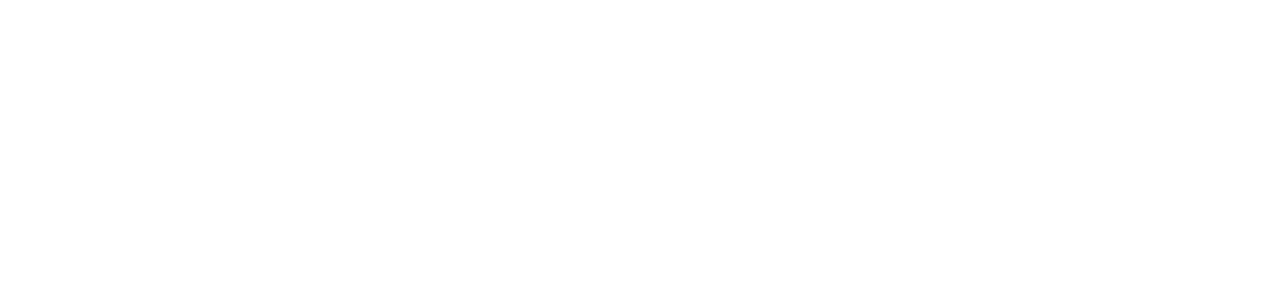
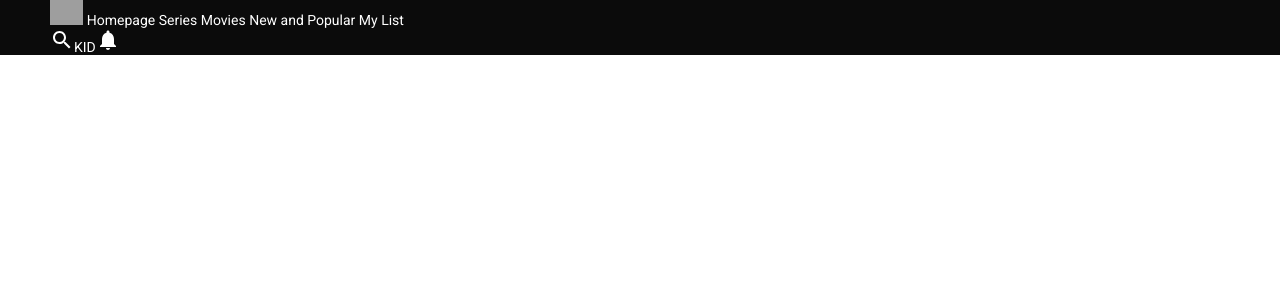
Before and after one commit to swapnilkr/Netflix, a React (Create React App) app in the folder client/: page / in a window 1280 px wide. Shown: the top 300 px of the page. Built offline with nearby package versions, Linux system fonts and the light colour scheme; grey boxes are pictures that could not be loaded.

Commit message:
Components

```diff
--- /dev/null
+++ b/client/src/components/navbar/Navbar.jsx
@@ -0,0 +1,28 @@
+import "./Navbar.scss"
+import {Search,Notifications} from "@material-ui/icons"
+
+
+const Navbar = () => {
+    return (
+        <div className="navbar">
+            <div className="container">
+                <div className="left">
+                    <img src="https://upload.wikimedia.org/wikipedia/commons/0/08/Netflix_2015_logo.svg" alt= "" />
+                    <span> Homepage</span>
+                    <span> Series</span>
+                    <span> Movies</span>
+                    <span> New and Popular</span>
+                    <span> My List</span>
+
+                </div>
+                <div className="right">
+                    <Search/>
+                    <span>KID</span>
+                    <Notifications/>
+                </div>
+            </div>
+        </div>
+    )
+}
+
+export default Navbar
--- /dev/null
+++ b/client/src/components/navbar/Navbar.scss
@@ -0,0 +1,11 @@
+.navbar{
+    color: white;
+    font-size: 14px;
+
+    .container{
+        padding: 0px 50px;
+        img{
+            height: 25px;
+        }
+    }
+}
--- a/client/src/home/Home.jsx
+++ b/client/src/home/Home.jsx
@@ -1,9 +1,10 @@
+import Navbar from "../components/navbar/Navbar"
 import "./home.scss"
 
 const Home = () => {
     return (
         <div className="home">
-
+            <Navbar/>
         </div>
     )
 }
```
